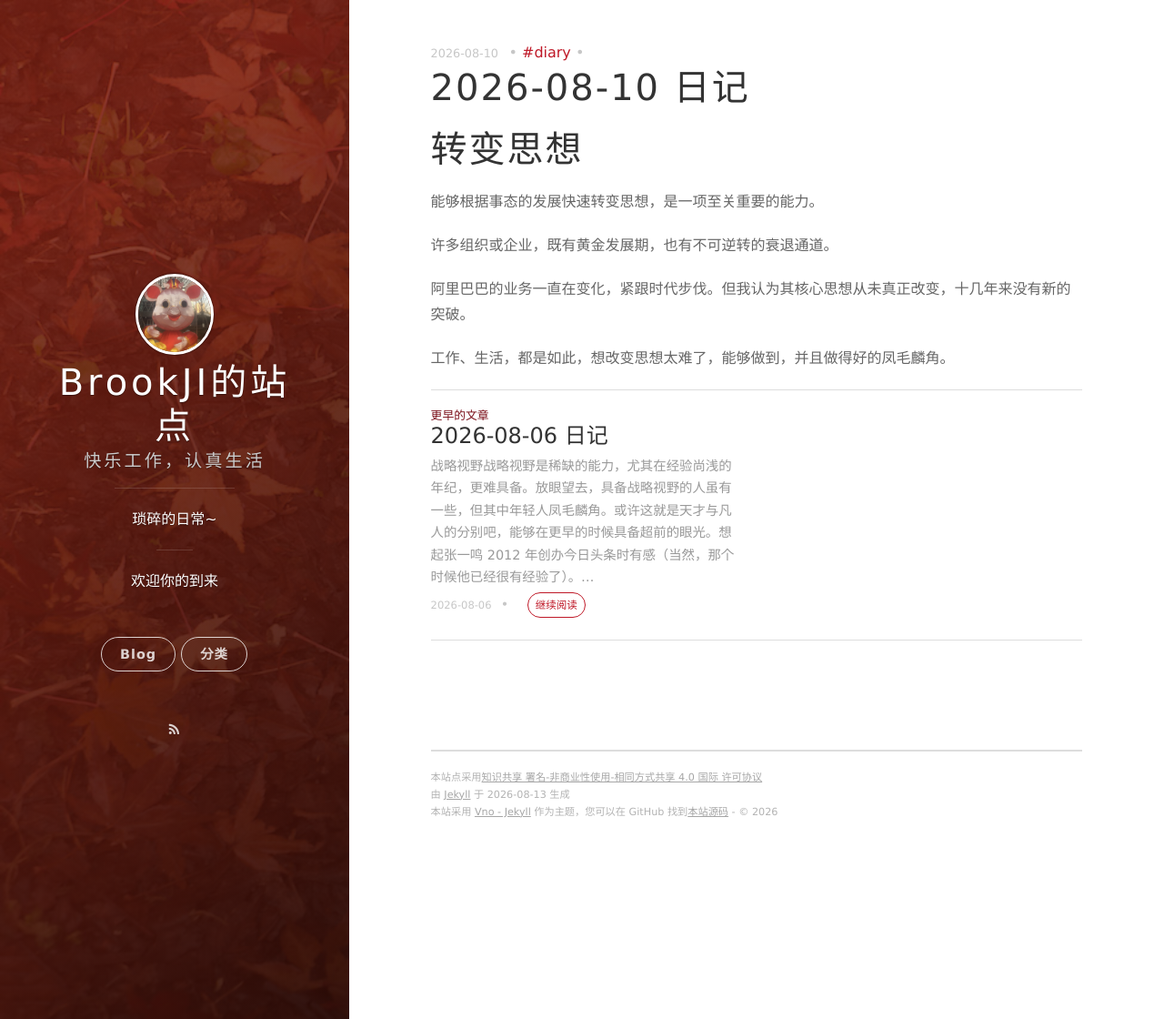
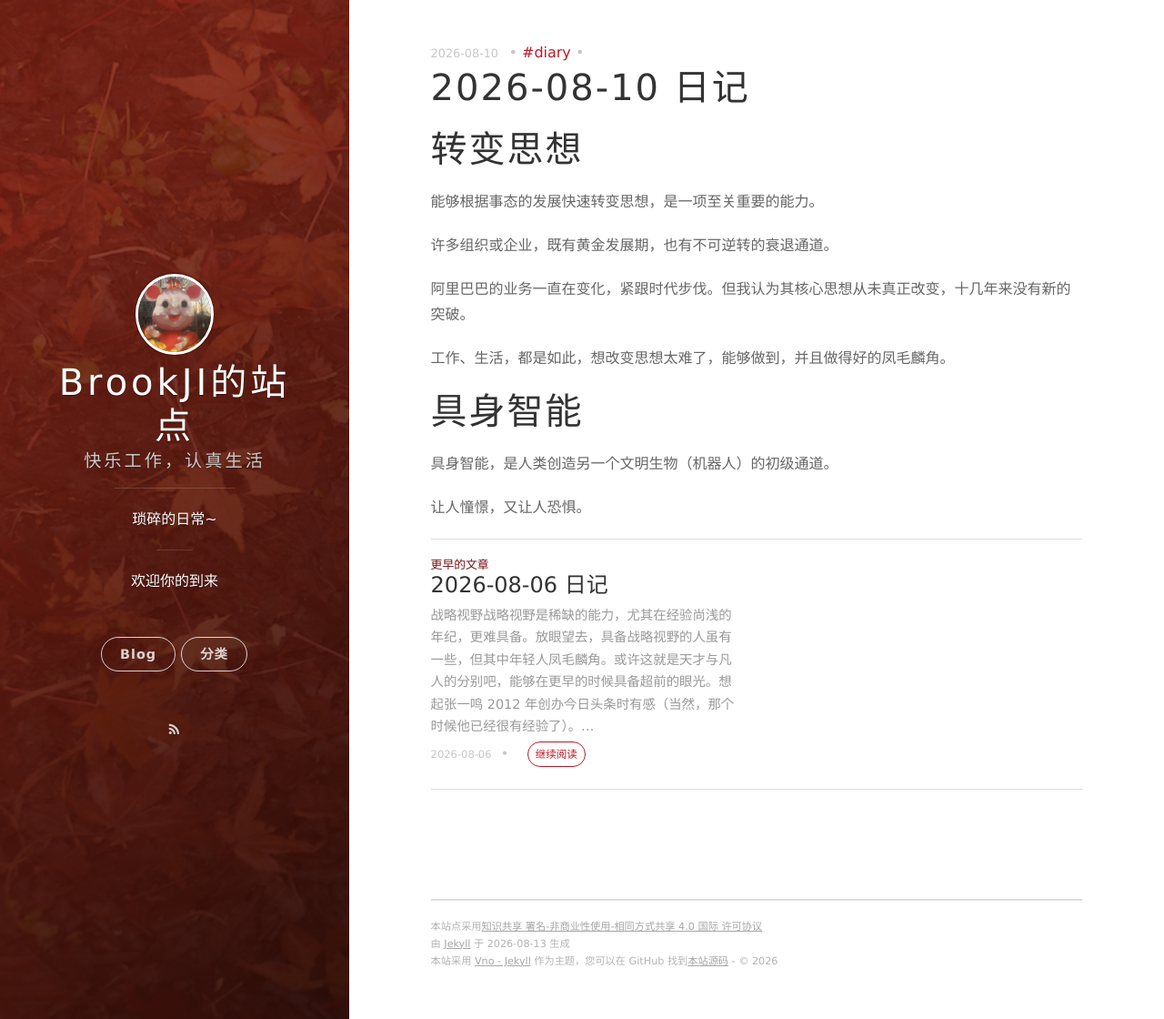
Before and after one commit to lllabmaster/lllabmaster.github.io, a Jekyll site: the page built from _posts/2026-08-10-日记.markdown, in a window 1280 px wide and 1120 px high. Shown: the whole window at 91% size. Built offline with Jekyll 4.4.1, drawn with Linux system fonts in a browser that asks for light colours; nearby versions of some CDN libraries; comment, search, counter and statistics services are not loaded.

Commit message:
Update 2026-08-10 diary post
Co-Authored-By: Claude Opus 5 (1M context) <noreply@anthropic.com>

```diff
--- a/_posts/2026-08-10-日记.markdown
+++ b/_posts/2026-08-10-日记.markdown
@@ -15,3 +15,9 @@ comments: true
 阿里巴巴的业务一直在变化，紧跟时代步伐。但我认为其核心思想从未真正改变，十几年来没有新的突破。
 
 工作、生活，都是如此，想改变思想太难了，能够做到，并且做得好的凤毛麟角。
+
+# 具身智能
+
+具身智能，是人类创造另一个文明生物（机器人）的初级通道。
+
+让人憧憬，又让人恐惧。
```
